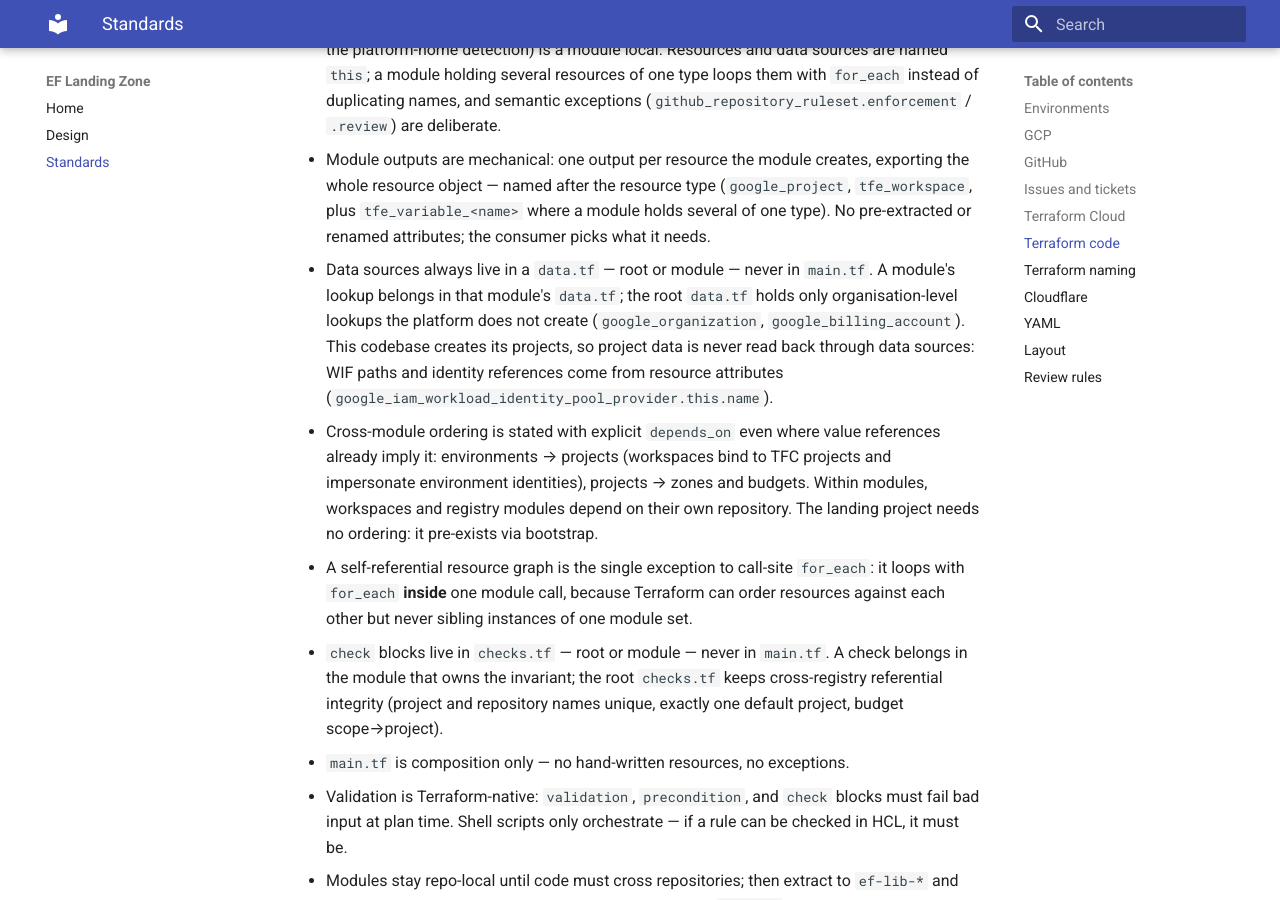
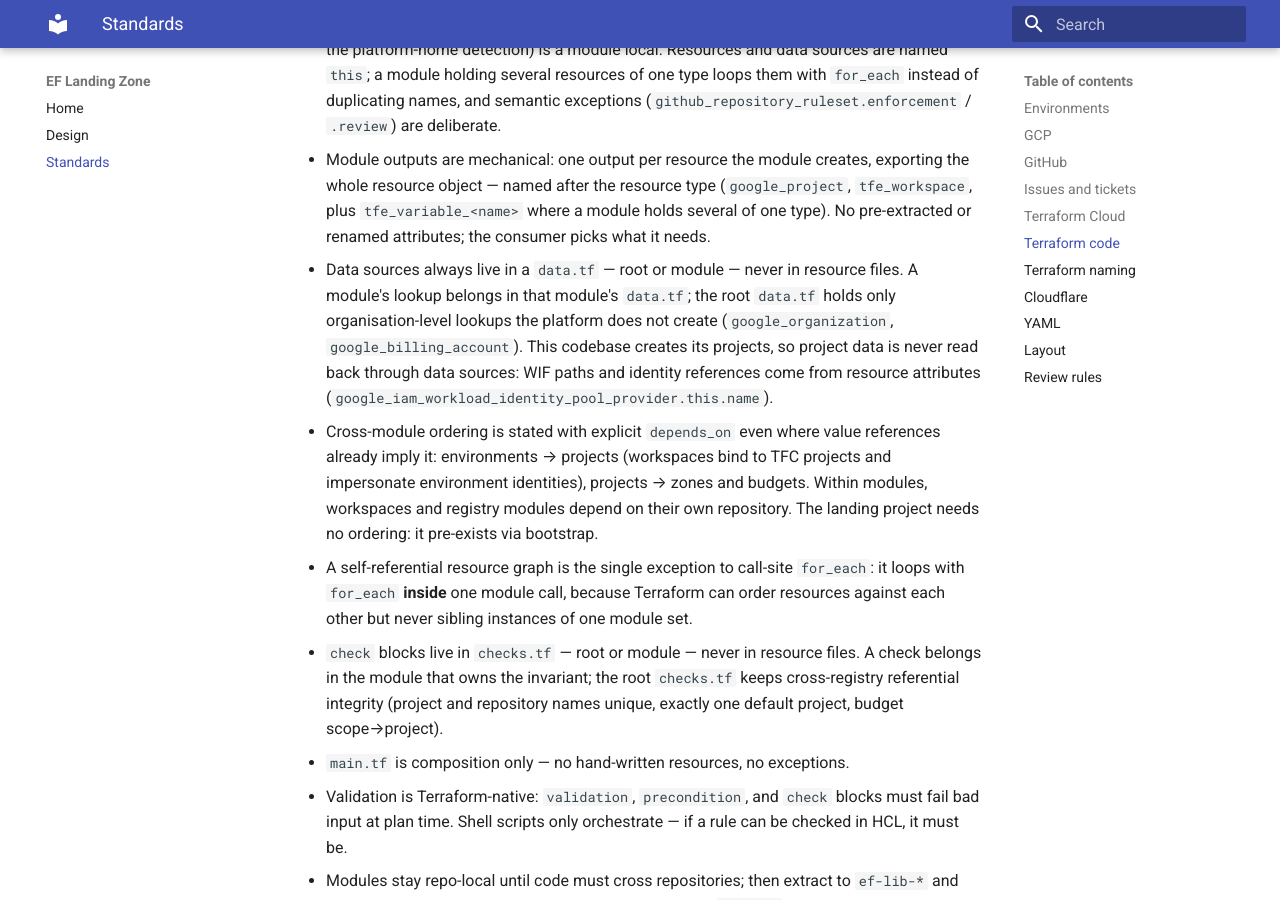
Before and after one commit to elliott-farrall/ef-mgt-devops, an MkDocs documentation site: the page built from docs/STANDARDS.md, in a window 1280 px wide and 900 px high, scrolled down 4461 px. Built offline with MkDocs 1.6.1 and Material for MkDocs 9.7.7, drawn with Linux system fonts in a browser that asks for light colours.

Commit message:
docs: main.tf references scrubbed from module conventions

```diff
--- a/docs/STANDARDS.md
+++ b/docs/STANDARDS.md
@@ -206,7 +206,7 @@ here in the same PR that makes it.
   a module holds several of one type). No pre-extracted or renamed
   attributes; the consumer picks what it needs.
 - Data sources always live in a `data.tf` — root or module — never in
-  `main.tf`. A module's lookup belongs in that module's `data.tf`; the root
+  resource files. A module's lookup belongs in that module's `data.tf`; the root
   `data.tf` holds only organisation-level lookups the platform does not
   create (`google_organization`, `google_billing_account`). This codebase
   creates its projects, so project data is never read back through data
@@ -223,7 +223,7 @@ here in the same PR that makes it.
   Terraform can order resources against each other but never sibling
   instances of one module set.
 - `check` blocks live in `checks.tf` — root or module — never in
-  `main.tf`. A check belongs in the module that owns the invariant; the
+  resource files. A check belongs in the module that owns the invariant; the
   root `checks.tf` keeps cross-registry referential integrity (project and
   repository names unique, exactly one default project, budget
   scope→project).
```
